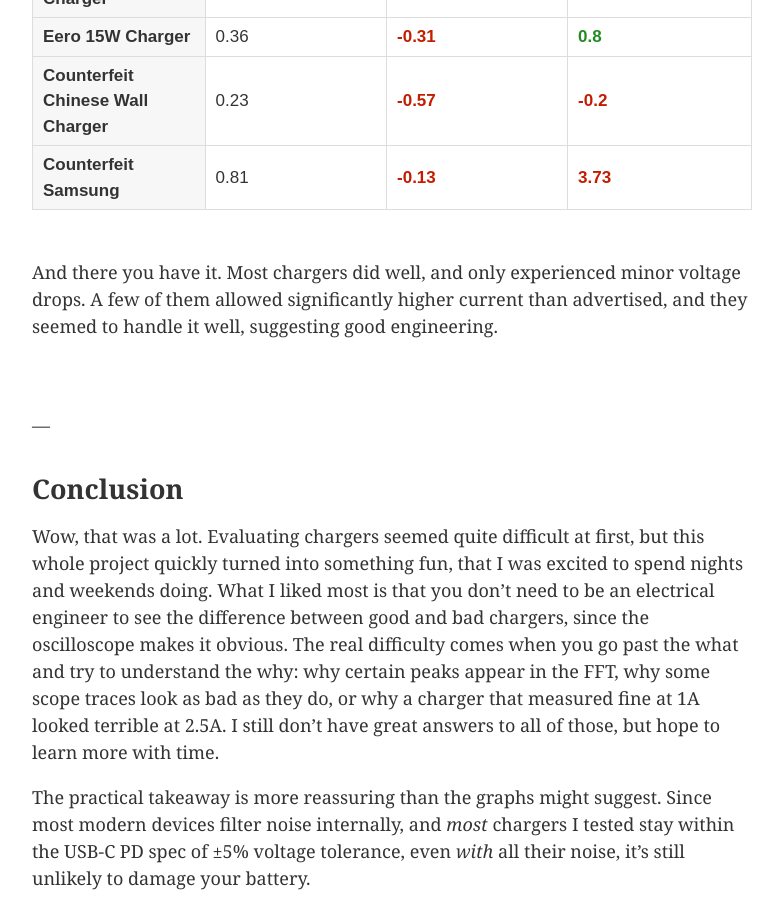
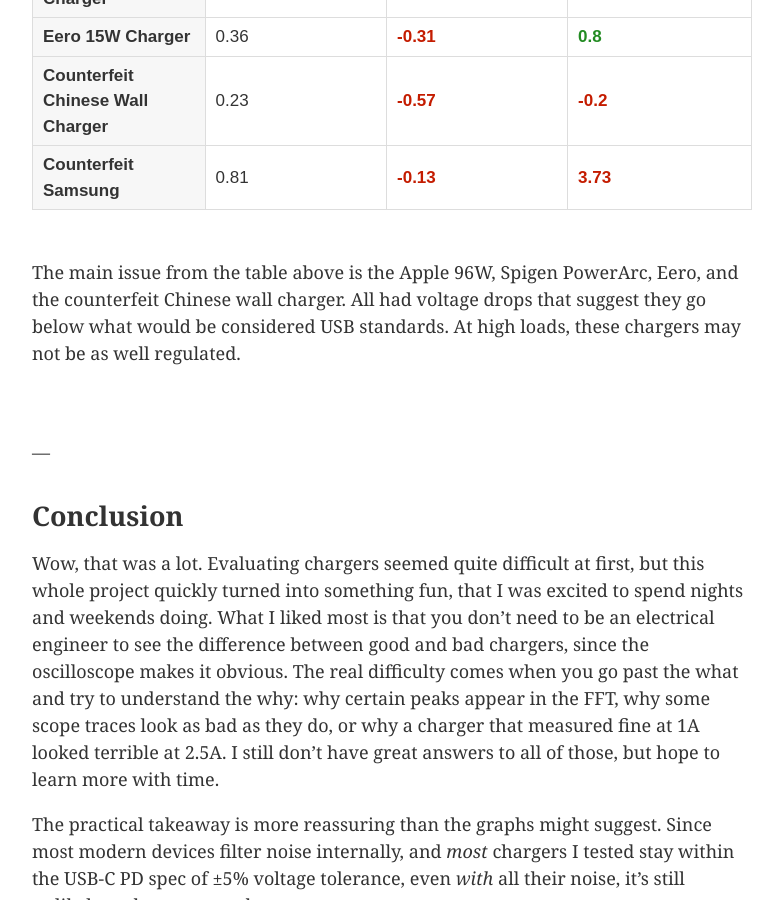
Before and after one commit to 0sps/sull1van.com, a Jekyll site: the page built from _posts/2026-01-19-a-dozen-chargers-in-the-lab.md, in a window 1280 px wide and 900 px high, scrolled down 12135 px. Shown: the whole window, without its empty margins (248-1031 px from the left). Built offline with Jekyll 4.4.1, drawn with Linux system fonts in a browser that asks for light colours.

Commit message:
Update 2026-01-19-a-dozen-chargers-in-the-lab.md

```diff
--- a/_posts/2026-01-19-a-dozen-chargers-in-the-lab.md
+++ b/_posts/2026-01-19-a-dozen-chargers-in-the-lab.md
@@ -1732,7 +1732,10 @@
 </div>
 
 
-And there you have it. Most chargers did well, and only experienced minor voltage drops. A few of them allowed significantly higher current than advertised, and they seemed to handle it well, suggesting good engineering.
+
+The main issue from the table above is the Apple 96W, Spigen PowerArc, Eero, and the counterfeit Chinese wall charger. All had voltage drops that suggest they go below what would be considered USB standards. At high loads, these chargers may not be as well regulated.
+
+
 
 
 
```
